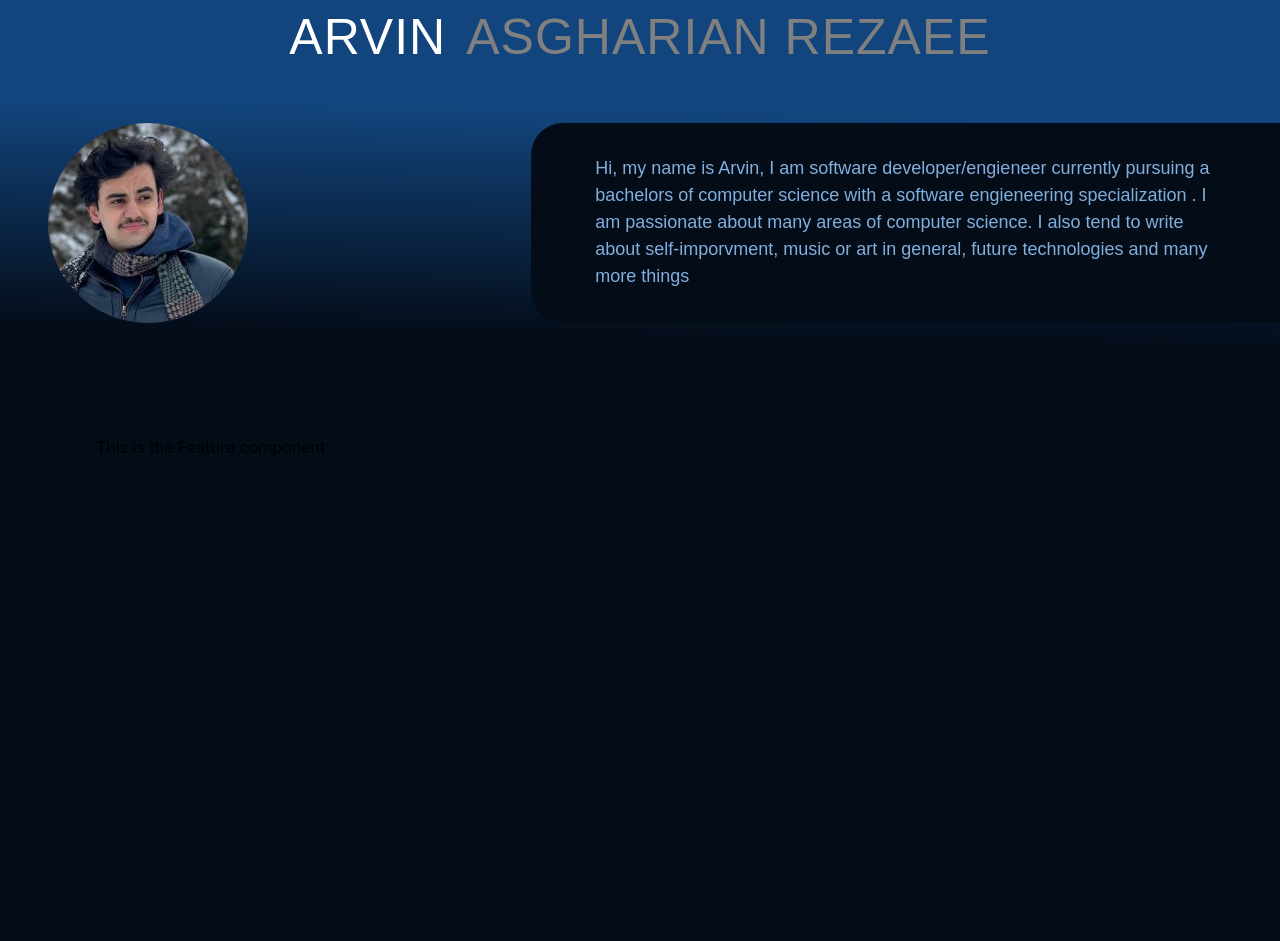
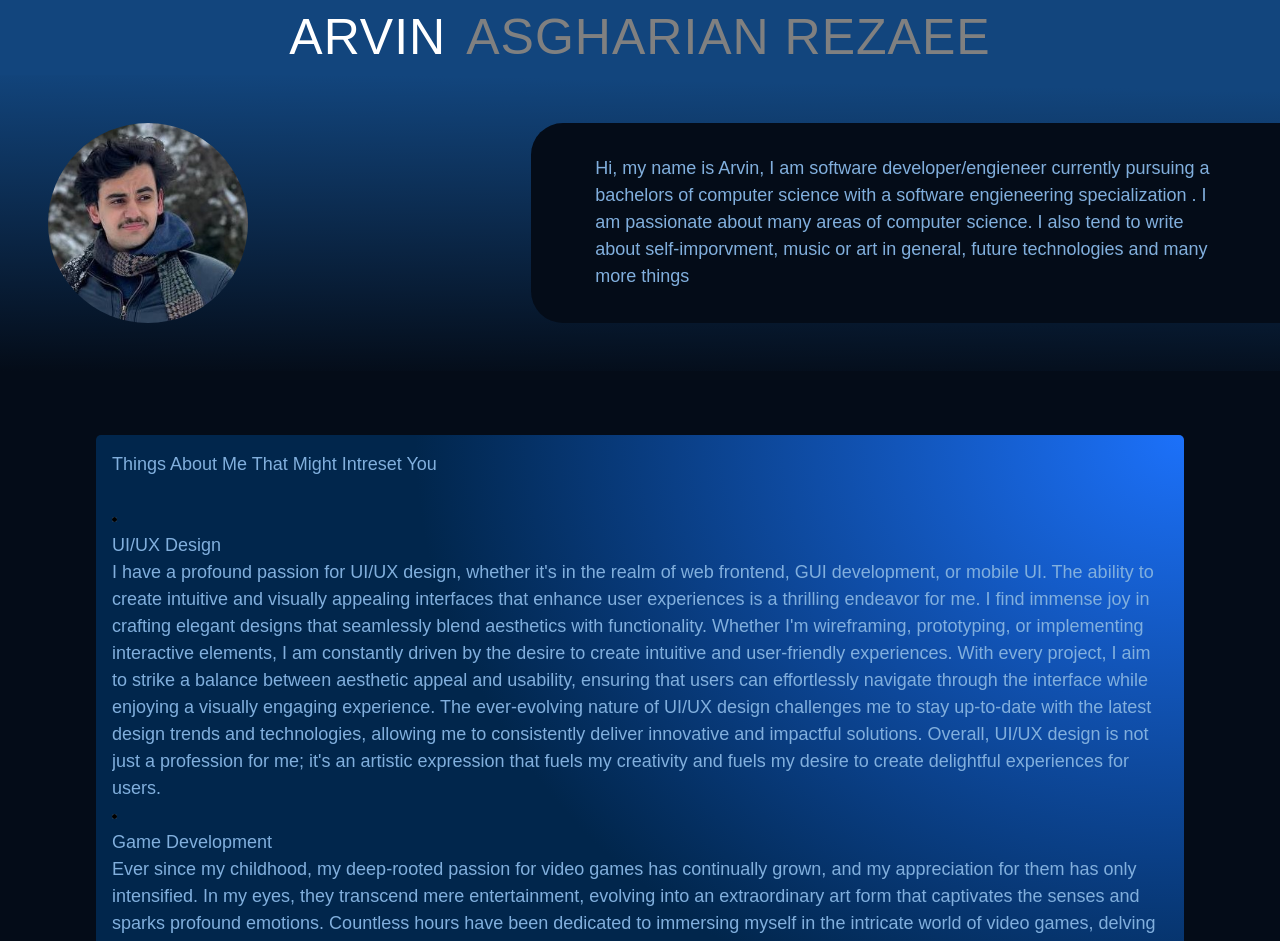
Before and after one commit to Arvin132/portfolio, a React (Create React App) app: page / in a window 1280 px wide. Shown: the top 941 px of the page. Before the commit the page ends 800 px from the top, so only its background shows below. Built offline with nearby package versions, Linux system fonts and the light colour scheme.

Commit message:
added feature section. need to update background and fotter

```diff
--- a/package.json
+++ b/package.json
@@ -12,6 +12,7 @@
     "@types/react-dom": "^18.2.1",
     "firebase": "^9.21.0",
     "fs": "^0.0.1-security",
+    "prismjs": "^1.29.0",
     "react": "^18.2.0",
     "react-dom": "^18.2.0",
     "react-icons": "^4.8.0",
@@ -45,6 +46,7 @@
     ]
   },
   "devDependencies": {
+    "raw-loader": "^4.0.2",
     "react-router-dom": "^6.11.1",
     "tailwindcss": "^3.3.2"
   }
--- a/src/App.css
+++ b/src/App.css
@@ -7,6 +7,7 @@
 
 body {
     background-color: var(--color-bg);
+    overflow-x: hidden;
 }
 
 a {
@@ -16,22 +17,22 @@ a {
 
 .gradient__bg {
     /* ff 3.6+ */
-    background:-moz-linear-gradient(181deg, rgba(18, 69, 125, 1) 15%, rgba(4, 12, 24, 1) 86%);
+    background:-moz-linear-gradient(181deg, rgba(18, 69, 125, 1) 5%, rgba(4, 12, 24, 1) 100%);
 
     /* safari 5.1+,chrome 10+ */
-    background:-webkit-linear-gradient(181deg, rgba(18, 69, 125, 1) 15%, rgba(4, 12, 24, 1) 86%);
+    background:-webkit-linear-gradient(181deg, rgba(18, 69, 125, 1) 5%, rgba(4, 12, 24, 1) 100%);
 
     /* opera 11.10+ */
-    background:-o-linear-gradient(181deg, rgba(18, 69, 125, 1) 15%, rgba(4, 12, 24, 1) 86%);
+    background:-o-linear-gradient(181deg, rgba(18, 69, 125, 1) 5%, rgba(4, 12, 24, 1) 100%);
 
     /* ie 6-9 */
     filter: progid:DXImageTransform.Microsoft.gradient( startColorstr='#040C18', endColorstr='#12457D', GradientType=1 );
 
     /* ie 10+ */
-    background:-ms-linear-gradient(181deg, rgba(18, 69, 125, 1) 15%, rgba(4, 12, 24, 1) 86%);
+    background:-ms-linear-gradient(181deg, rgba(18, 69, 125, 1) 5%, rgba(4, 12, 24, 1) 100%);
 
     /* global 94%+ browsers support */
-    background:linear-gradient(181deg, rgba(18, 69, 125, 1) 15%, rgba(4, 12, 24, 1) 86%);
+    background:linear-gradient(181deg, rgba(18, 69, 125, 1) 5%, rgba(4, 12, 24, 1) 100%);
 
 }
 
--- a/src/components/feature/Feature.tsx
+++ b/src/components/feature/Feature.tsx
@@ -1,10 +1,38 @@
 import React from "react";
+import { uiText, gameText, aiText } from "./ui";
 import "./feature.css";
 
 const Feature = () => {
+
     return (
-        <div>
-            This is the Feature component
+        <div className="feature__container">
+
+            <div className="feature__code">
+
+            </div>
+
+            <h1 className="feature__header_1 feature__text"> things About me that might intreset you</h1>
+            <br></br>
+            <div className="feature__bar">
+            <li className="feature__text"><h2 className="feature__header_2"> UI/UX Design
+            </h2>
+              {uiText}
+            </li>
+            </div>
+
+            <div className="feature__bar">
+            <li className="feature__text"><h2 className="feature__header_2"> Game Development
+            </h2>
+              {gameText}
+            </li>
+            </div>
+
+            <div className="feature__bar">
+            <li className="feature__text"><h2 className="feature__header_2"> Artificial Intelligence
+            </h2>
+              {aiText}
+            </li>
+            </div>
         </div>
     )
 }
--- a/src/components/feature/feature.css
+++ b/src/components/feature/feature.css
@@ -0,0 +1,37 @@
+.feature__container {
+
+    padding: 1rem;
+    font-size: large;
+    border-radius: 5px;
+
+
+
+    /* ff 3.6+ */
+    background:-moz-radial-gradient(ellipse at 100% 0%, rgba(28, 113, 250, 1) 0%, rgba(1, 38, 76, 1) 50%);
+
+    /* safari 5.1+,chrome 10+ */
+    background:-webkit-radial-gradient(ellipse at 100% 0%, rgba(28, 113, 250, 1) 0%, rgba(1, 38, 76, 1) 50%);
+
+    /* opera 11.10+ */
+    background:-o-radial-gradient(ellipse at 100% 0%, rgba(28, 113, 250, 1) 0%, rgba(1, 38, 76, 1) 50%);
+
+    /* ie 10+ */
+    background:-ms-radial-gradient(ellipse at 100% 0%, rgba(28, 113, 250, 1) 0%, rgba(1, 38, 76, 1) 50%);
+
+    /* global 92%+ browsers support */
+    background:radial-gradient(ellipse at 100% 0%, rgba(28, 113, 250, 1) 0%, rgba(1, 38, 76, 1) 50%);
+}
+
+.feature__header_1 {
+    font-size: 2rem;
+    text-transform: capitalize;
+
+}
+
+.feature__text {
+    font-family: var(--font-family);
+    font-size: large;
+    background-clip: text;
+    background-color: var(--color-text);
+    -webkit-text-fill-color: transparent;
+}
--- /dev/null
+++ b/src/components/feature/ui.ts
@@ -0,0 +1,23 @@
+export const uiText =
+`I have a profound passion for UI/UX design, whether it's in the realm of web frontend, GUI development, or mobile UI.
+ The ability to create intuitive and visually appealing interfaces that enhance user experiences is a thrilling endeavor for me.
+  I find immense joy in crafting elegant designs that seamlessly blend aesthetics with functionality. Whether I'm wireframing,
+  prototyping, or implementing interactive elements, I am constantly driven by the desire to create intuitive and user-friendly experiences.
+   With every project, I aim to strike a balance between aesthetic appeal and usability, ensuring that users can effortlessly navigate through
+   the interface while enjoying a visually engaging experience. The ever-evolving nature of UI/UX design challenges me to stay up-to-date with
+    the latest design trends and technologies, allowing me to consistently deliver innovative and impactful solutions. Overall,
+    UI/UX design is not just a profession for me; it's an artistic expression that fuels my creativity and fuels my desire to create delightful experiences for users.`;
+
+export const gameText =
+`Ever since my childhood, my deep-rooted passion for video games has continually grown, and my appreciation for them has only intensified. In my eyes,
+ they transcend mere entertainment, evolving into an extraordinary art form that captivates the senses and sparks profound emotions.
+ Countless hours have been dedicated to immersing myself in the intricate world of video games, delving into their mechanics, narratives, and design philosophies,
+  all in pursuit of unraveling the enigmatic question, "What truly makes a video game exceptional? As I continue to explore the boundless horizons of video games,
+   I am not only propelled by a personal passion but also by an unwavering belief in their transformative potential. I have lots of blogs talking about exceptional games that moved me. please feel free to check them out at:`;
+
+export const aiText =
+`
+Artificial Intelligence (AI) has emerged as the hottest topic that permeates conversations across various domains. Intrigued by its immense potential, I have delved deep into scholarly papers and books, immersing myself in the study of AI and its closely associated field of machine learning. As I navigate this ever-evolving realm, my appreciation for the advances in AI continues to expand, fueling my desire to grow and contribute to this transformative field.
+
+However, it becomes increasingly evident that the rapid progress and widespread implementation of AI practices raise substantial moral and ethical concerns in various spheres. As a software engineer, I am acutely aware of the tremendous responsibility that lies upon the shoulders of those involved in shaping the future of AI. With this awareness, I am driven to explore the intricate intersections of AI, morality, and ethics, recognizing the necessity to address the potential ramifications that arise from its applications.
+`
--- /dev/null
+++ b/src/components/footer/Footer.tsx
@@ -0,0 +1,17 @@
+import React from "react";
+import "./footer.css";
+
+const Footer = () => {
+    return (
+        <div className="header__container">
+            <div className="header__animation">
+                <span className="header__animation__first"> <strong> Arvin </strong> </span>
+                <span className="header__animation__slide">
+                    <span className="header__animation__second"> Asgharian Rezaee</span>
+                </span>
+            </div>
+        </div>
+    )
+}
+
+export default Footer;
--- a/src/components/index.tsx
+++ b/src/components/index.tsx
@@ -3,3 +3,4 @@ export { default as Feature } from './feature/Feature';
 export { default as Navbar } from './navbar/Navbar';
 export { default as ProfilePic } from './profPic/ProfPic';
 export { default as Header } from "./header/Header";
+export { default as Footer } from "./footer/Footer";
--- a/src/index.css
+++ b/src/index.css
@@ -25,6 +25,7 @@ code {
   --gradient-bar: linear-gradient(103.22deg, #AE67FA -13.86%, #F49867 99.55%);
 
   --color-bg: #040C18;
+  --color-bg-second: #020e69;
   --color-footer : #031B34;
   --color-blog: #042c54;
   --color-text: #81AFDD;
--- /dev/null
+++ b/webpack.config.js
@@ -0,0 +1,10 @@
+module.exports = {
+    module: {
+      rules: [
+        {
+          test: /\.txt$/i,
+          use: 'raw-loader',
+        },
+      ],
+    },
+  };
```
Also changed, not shown: src/components/footer/footer.css (added), 1 other file (tests, documents, lock files or other folders).
